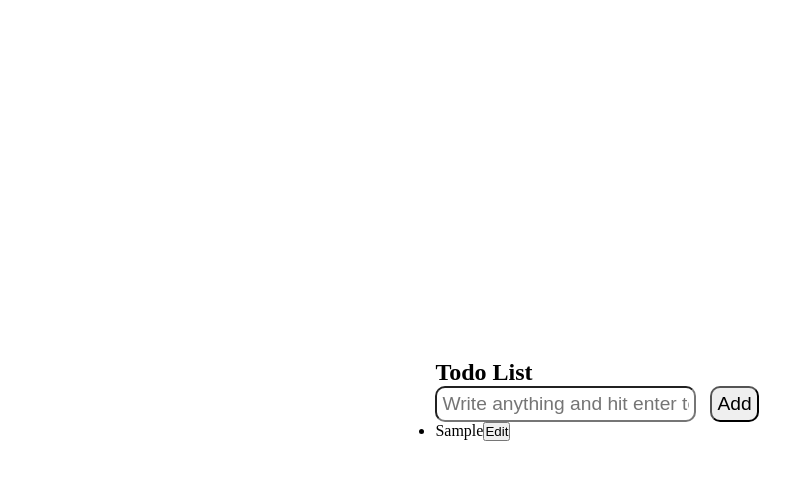
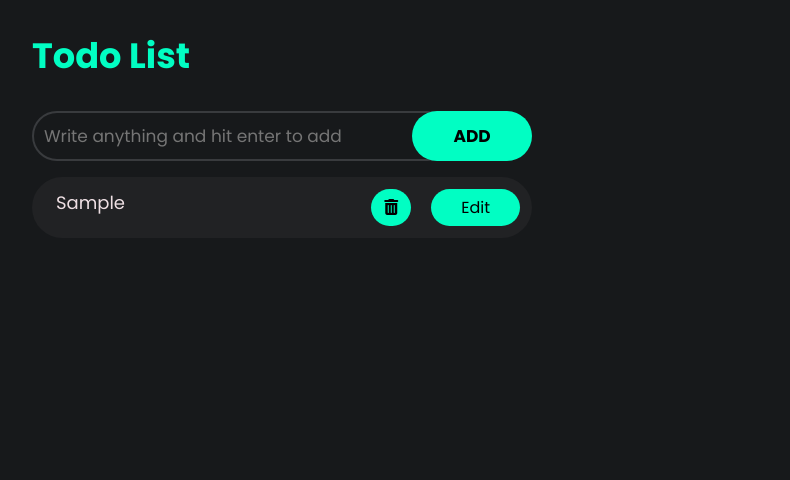
Before and after one commit to Faizullah98/todo-list, a plain HTML site: page index.html in a window 1280 px wide. Both pictures are taken after typing "Sample" into the empty fields and a click on the input "Add". Shown: the whole page, without its empty margins (38-828 px from the left). Drawn offline with Linux system fonts and the light colour scheme.

Commit message:
Update style.css

```diff
--- a/style.css
+++ b/style.css
@@ -1,100 +1,137 @@
-*{
-    margin: 0;
-    padding: 0;
+* {
+    padding: 0px;
     box-sizing: border-box;
-}
-body{
-    height: 100vh;
-    background-image: url('./img/bg-image.jpg');
-    background-position: center;
-    background-repeat: no-repeat;
-    background-size: cover;
-    display: flex;
-    justify-content: center;
-    align-items: center;
-    flex-direction: column;
-}
-#add-task-container{
-    width: 350px;
-    padding: 20px 10px;
-    margin-bottom: 20px;
-    background-color: #fff;
-    border-radius: 20px;
-    box-shadow: 0 0 3px;
-    display: flex;
-}
-input{
-    flex: 5;
-    margin-right: 10px;
-    border-radius: 10px;
-    font-size: 1.2rem;
-    padding: 5px;
-}
-#add-task{
-    flex: 1;
-    font-size: 1.2rem;
-    background-color: #fff;
-    transition: .3s;
-    padding: 5px;
-    border: 2px solid green;
-    border-radius: 10px;
-    cursor: pointer;
-}
-#add-task:hover{
-    background-color: green;
-    color: #fff;
-}
-#task-container{
-    display: block;
+    font-family: "Poppins", sans-serif;
 }
 
-/* styling for tasks */
+body {
+    background-color: #17191b;
+    color: #eedfe3;
+}
 
-.task{
-    width: 340px;
-    background-color: #fff;
-    border-radius: 10px;
-    box-shadow: 0 0 3px;
-    padding: 5px;
-    margin-bottom: 10px;
+.container {
+    max-width: 1140px;
+    margin: auto;
+}
+
+h1 {
+    font-size: 2.2rem;
+    color: #01fec3;
+}
+
+.form-wrapper {
+    max-width: 600px;
+}
+
+form {
     display: flex;
-    justify-content: space-between;
-    align-items: center;
+    gap: 0;
 }
-.task li{
-    list-style: none;
-    flex: 4;
-    padding: 5px;
-    font-size: 1.3rem;
-    margin: 10px;
-}
-.task button{
-    flex: 1;
-    border-radius: 10px;
-    background-color: #fff;
-    cursor: pointer;
-    padding: 10px 0px;
-}
-.task .checkButton{
-    color: orange;
-    margin-right: 5px;
-    border: solid 2px orange;
-    font-size: 1rem;
-    transition: 0.3s;
-}
-.task .checkButton:hover{
-    background-color: orange;
+
+form input[type="text"] {
+    padding: 10px 40px 10px 10px;
+    width: 70%;
+    border-radius: 50px;
+    background-color: transparent;
+    border: 2px solid #393b3e;
+    outline: none;
+    font-size: 17px;
+    caret-color: #fff;
     color: #fff;
 }
 
-.task .deleteTask{
-    color: red;
-    margin-right: 5px;
-    border: solid 2px red;
-    font-size: 1rem;
-    transition: 0.3s;
+form input[type="text"]:focus {
+    background-color: transparent;
 }
-.task .deleteTask:hover{
-    background-color: red;
-    color: #fff;
+
+form input[type="submit"] {
+    padding: 10px 40px 10px 40px;
+    cursor: pointer;
+    width: 20%;
+    background-color: #01fec3;
+    border-radius: 50px;
+    border: none;
+    margin-left: -40px;
+    outline: none;
+    font-size: 17px;
+    text-transform: uppercase;
+    font-weight: 700;
 }
+
+#list-result li {
+    list-style: none;
+    display: flex;
+    justify-content: space-between;
+    margin-bottom: 1rem;
+    background: #212224;
+    padding: 12px 12px 12px 24px;
+    border-radius: 50px;
+    font-size: 18px;
+}
+
+
+.result {
+    max-width: 500px;
+}
+
+.cross-btn {
+    background-color: #01fec3;
+    padding: 6px 13px;
+    cursor: pointer;
+    border-radius: 50px;
+    color: #000;
+    font-size: 16px;
+    font-weight: 600;
+    margin-left: auto;
+    margin-right: 20px;
+}
+
+.cross-btn:after {
+    content: '\f2ed';
+    font-family: 'Font Awesome 6 Free';
+    font-weight: 900;
+    display: inline-block;
+    left: 10px;
+}
+
+.cross-btn .hide {
+    display: none;
+}
+
+.edit-btn {
+    padding: 4px 8px;
+    cursor: pointer;
+    background: #01fec3;
+    outline: none;
+    border: none;
+    font-size: 16px;
+    border-radius: 50px;
+    padding: 6px 30px;
+}
+
+#editText {
+    padding: 8px 36px;
+    font-size: 1.2rem;
+    font-weight: 400;
+    text-transform: uppercase;
+    cursor: pointer;
+}
+
+/* Table  */
+
+table {
+    border-collapse: collapse;
+    width: 300px;
+}
+
+th,
+td {
+    border: 1px solid #999;
+    padding: 8px;
+    text-align: left;
+}
+
+th {
+    background-color: #f4f4f4;
+    color: #17191b;
+}
```
